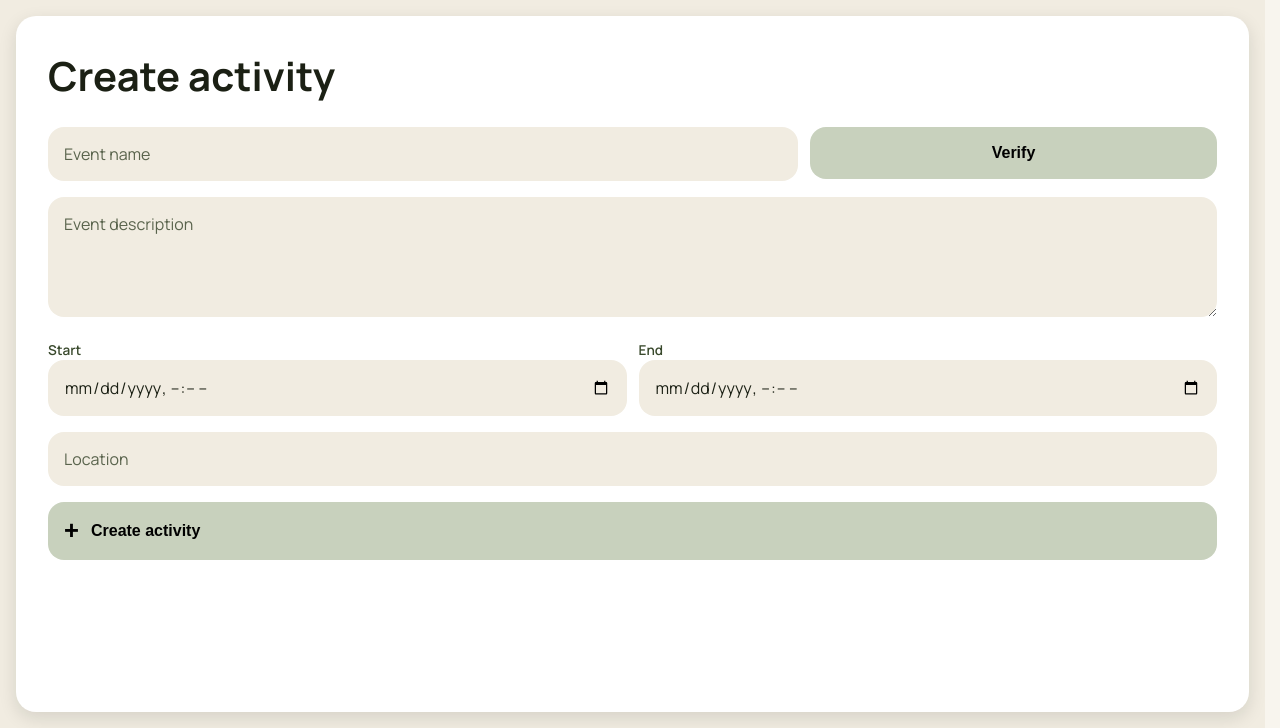
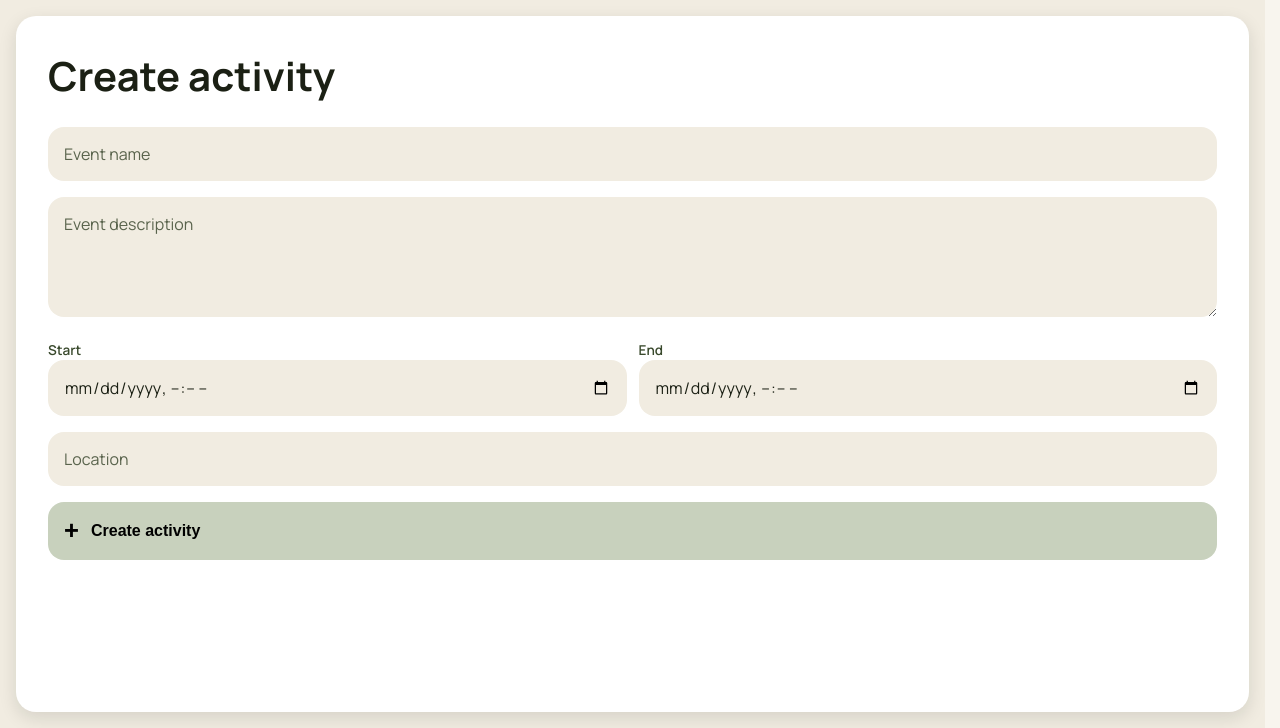
Before and after one commit to nyjc-computing-2526/Capstone-Project-2527, a Flask app: page /activities/create in a window 1280 px wide. Shown: the part 72-800 px from the top of the page. Run offline with Flask 3, Linux system fonts and the light colour scheme.

Commit message:
Remove verify button

```diff
--- a/app/templates/createactivity.html
+++ b/app/templates/createactivity.html
@@ -29,14 +29,6 @@
             <div class="input-group create-activity-name">
               <input type="text" name="title" placeholder="Event name" />
             </div>
-
-            <button
-              type="button"
-              id="open-verify-modal"
-              class="verify-btn create-activity-verify-btn"
-            >
-              Verify
-            </button>
           </div>
 
           <div class="input-group">
```
